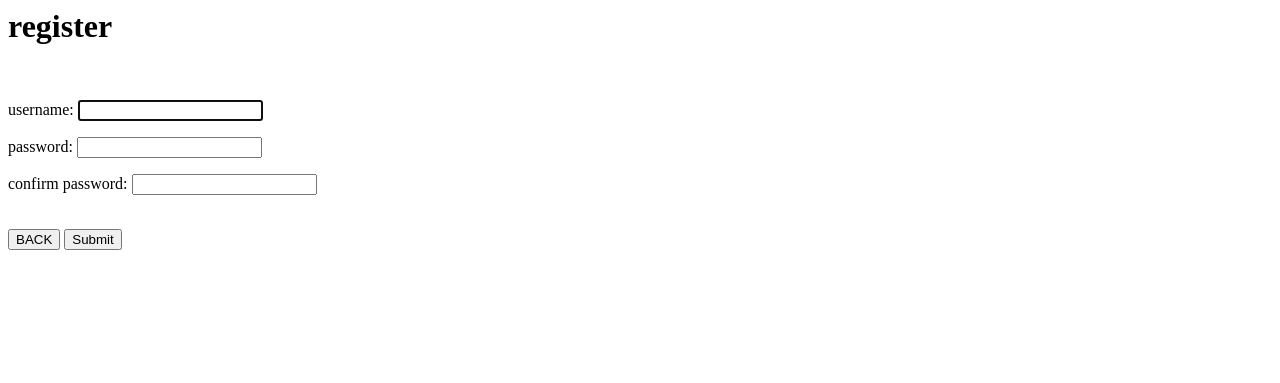
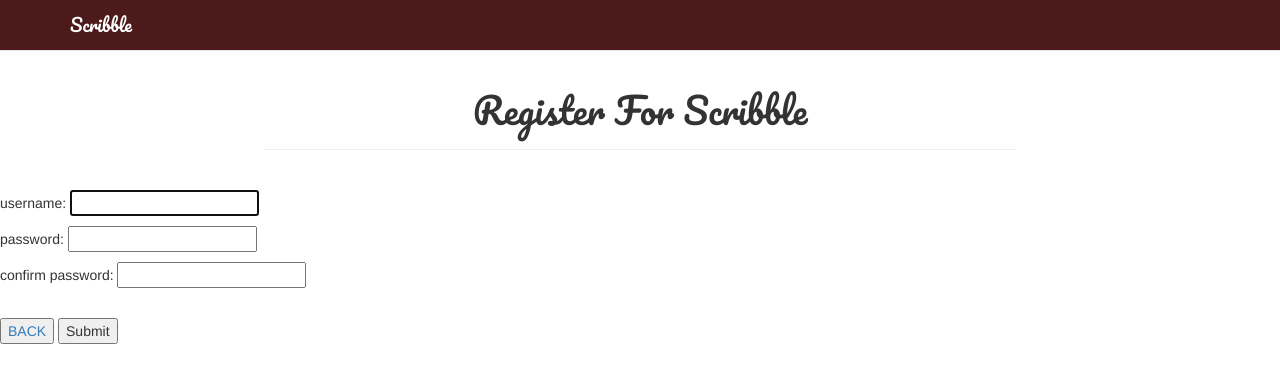
Before and after one commit to arifsundrani/geolocationChat, a Django app: page /register/ in a window 1280 px wide. Shown: the top 383 px of the page. Run offline with Django 3.2, Linux system fonts and the light colour scheme; some libraries are stand-ins or nearby versions.

Commit message:
css
added css

```diff
--- a/scribble/scribble/templates/registration/register.html
+++ b/scribble/scribble/templates/registration/register.html
@@ -1,8 +1,49 @@
+<html>
+<head>
+        <title>Scribble Login</title>
+        <meta charset="utf-8">
+        <meta http-equiv="X-UA-Compatible" content="IE=edge">
+        <meta name="viewport" content="width=device-width, initial-scale=1.0">
+        <link rel="stylesheet" href="https://maxcdn.bootstrapcdn.com/bootstrap/3.3.1/css/bootstrap.min.css">
+        <link href='http://fonts.googleapis.com/css?family=Pacifico' rel='stylesheet' type='text/css'/>
+        <style>
 
+        .title-style{
+                color: white;
+                font-family: 'Pacifico', cursive;
+        }
+        .btn{
+                font-family: 'Pacifico', cursive;
+        }
 
-<div id="loginBox">
+        </style>
+</head>
 
-    <h1>register</h1>
+<body>
+<!--HEADER-->
+
+         <nav class="navbar navbar-default navbar-fixed-top" role="navigation" style="background-color:4C1A1A">
+                <div class = "container">
+                        <div class = ".navbar-header">
+                                <a class="navbar-brand title-style"href="https://github.com/CS370-soft-eng-practicum/geolocationChat" style="color:white">Scribble</a>
+                        </div>
+                </div>
+        </nav>
+<!--END HEADER-->
+    <div class="content container" style="margin-top:50px" >
+                <div class="row">
+                        <div class="col-md-2"></div>
+                        <div class="col-md-8"style="text-align:center">
+                                <div class="page-header">
+                                        <h1 style="font-family:'Pacifico',cursive;">Register For Scribble</h1>
+                                </div>
+                        </div>
+
+                        <div class="col-md-2"></div>
+                </div>
+
+                </div>
+
 
 <form action= "{{action}}" method="POST">
     {% csrf_token %}
@@ -24,3 +65,6 @@
 </form>
 
 </div>
+                <br>
+</body>
+</html>
--- a/scribble/scribble/urls.py
+++ b/scribble/scribble/urls.py
@@ -29,7 +29,12 @@
 '''
 
 urlpatterns = patterns('',
-    url(r'^(/)?$', geoChat.views.HomeView.as_view(), name = 'home'),
+    url(r'^(/)?$', RedirectView.as_view(url='/home/')),
+    url('^home/', CreateView.as_view(
+    	template_name='home.html',
+    	form_class=UserCreationForm,
+    	success_url='/'
+    	), name='home'),
     url(r'^admin/', include(admin.site.urls)),
     url(r'^login/$', 'django.contrib.auth.views.login'),
     url(r'^logout/$', 'django.contrib.auth.views.logout'),
```
Also changed, not shown: scribble/scribble/templates/home.html (+26 -12 lines), scribble/scribble/templates/registration/login.html (+46 -2 lines).
